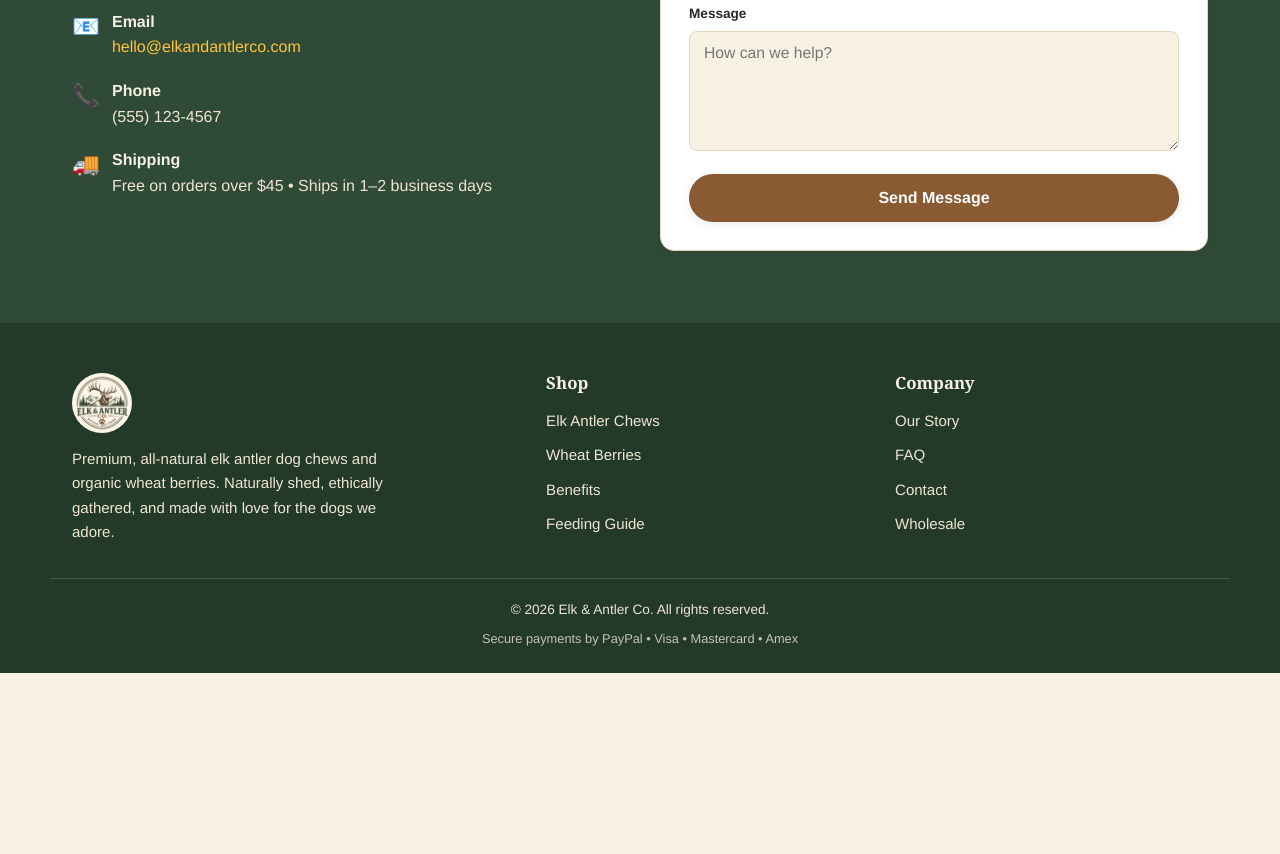
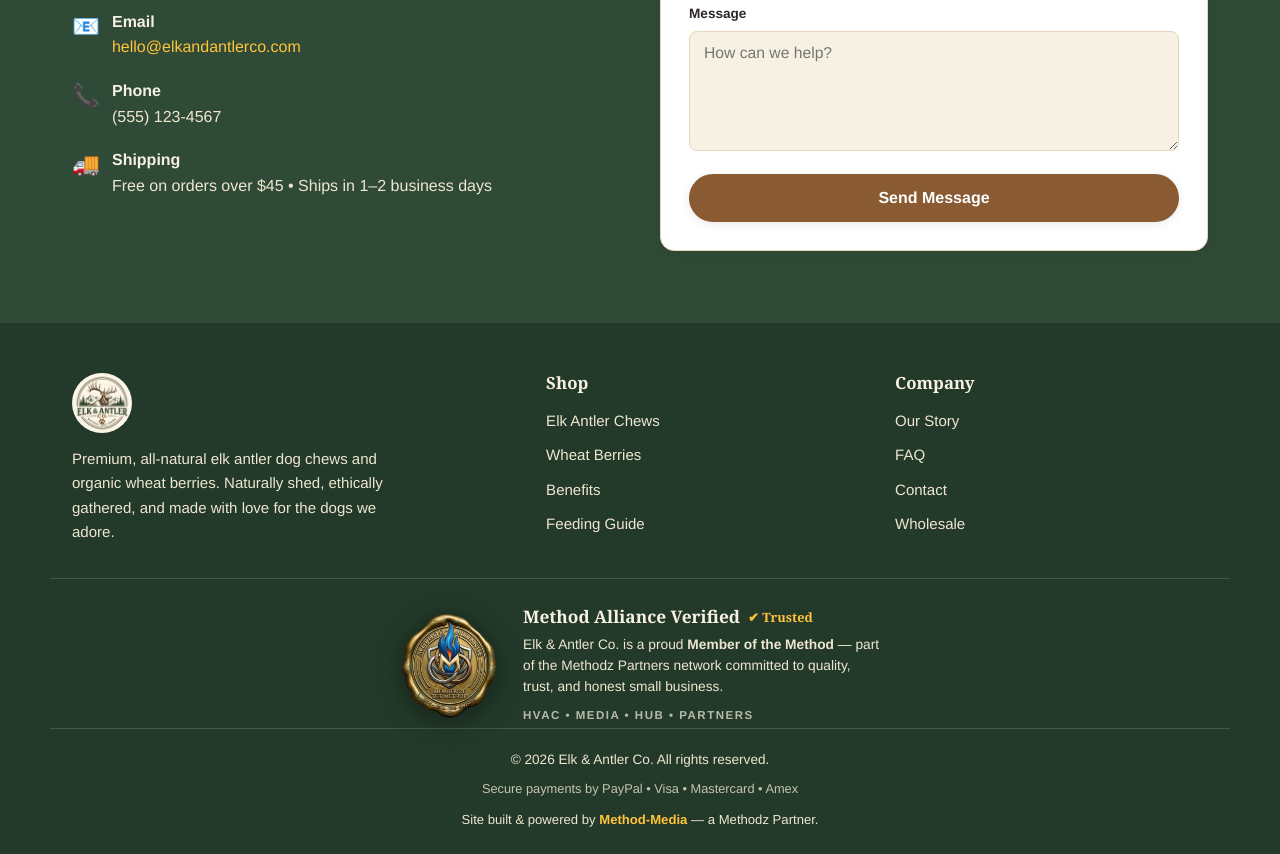
Before and after one commit to ziddi3/elk-antler-co, a plain HTML site: page index.html in a window 1280 px wide. Shown: the part 5134-5988 px from the top of the page. Before the commit the page ends 5807 px from the top, so only its background shows below. Drawn offline with Linux system fonts and the light colour scheme.

Commit message:
Add Method Alliance trust badge + Method-Media credits to footer

```diff
--- a/css/styles.css
+++ b/css/styles.css
@@ -223,6 +223,38 @@ img { max-width: 100%; display: block; }
 .footer-col a:hover { color: #fff; }
 .footer-bottom { border-top: 1px solid rgba(255,255,255,.15); padding-top: 20px; text-align: center; color: var(--cream-2); font-size: .85rem; }
 .footer-bottom .pay { margin-top: 8px; font-size: .8rem; opacity: .8; }
+.footer-bottom .credit { margin-top: 10px; font-size: .82rem; }
+.footer-bottom .credit a { color: var(--paypal); font-weight: 700; }
+.footer-bottom .credit a:hover { color: #fff; }
+
+/* ===== Method Alliance trust badge ===== */
+.method-trust {
+  border-top: 1px solid rgba(255,255,255,.15);
+  margin-top: 8px; padding: 28px 0 4px;
+  display: flex; align-items: center; justify-content: center; gap: 22px; flex-wrap: wrap; text-align: left;
+}
+.method-trust img {
+  width: 104px; height: 104px; object-fit: contain;
+  filter: drop-shadow(0 4px 14px rgba(0,0,0,.45));
+  transition: transform .25s ease;
+  flex-shrink: 0;
+}
+.method-trust img:hover { transform: scale(1.06) rotate(-2deg); }
+.method-trust .mt-copy { max-width: 360px; }
+.method-trust .mt-copy h4 {
+  color: var(--cream); font-family: var(--serif); font-size: 1.08rem; margin-bottom: 6px;
+  display: flex; align-items: center; gap: 8px;
+}
+.method-trust .mt-copy .mt-verified { color: var(--paypal); font-size: .8rem; }
+.method-trust .mt-copy p { color: var(--cream-2); font-size: .86rem; line-height: 1.55; }
+.method-trust .mt-copy .mt-tags {
+  margin-top: 8px; font-size: .72rem; letter-spacing: 1.5px; text-transform: uppercase;
+  color: rgba(247,241,227,.7); font-weight: 700;
+}
+@media (max-width: 560px) {
+  .method-trust { flex-direction: column; text-align: center; gap: 14px; }
+  .method-trust .mt-copy h4 { justify-content: center; }
+}
 
 /* ===== Cart drawer ===== */
 .cart-overlay { position: fixed; inset: 0; background: rgba(0,0,0,.45); opacity: 0; visibility: hidden; transition: opacity .25s ease; z-index: 200; }
--- a/index.html
+++ b/index.html
@@ -236,9 +236,20 @@
         </ul>
       </div>
     </div>
+    <!-- Method Alliance trust badge -->
+    <div class="container method-trust">
+      <img src="assets/img/method-alliance-badge.png" alt="Method Alliance — Member of the Method • HVAC • Media • Hub • Partners" />
+      <div class="mt-copy">
+        <h4>Method Alliance Verified <span class="mt-verified">✔ Trusted</span></h4>
+        <p>Elk &amp; Antler Co. is a proud <strong>Member of the Method</strong> — part of the Methodz Partners network committed to quality, trust, and honest small business.</p>
+        <div class="mt-tags">HVAC • Media • Hub • Partners</div>
+      </div>
+    </div>
+
     <div class="container footer-bottom">
       <div>© <span id="year"></span> Elk &amp; Antler Co. All rights reserved.</div>
       <div class="pay">Secure payments by PayPal • Visa • Mastercard • Amex</div>
+      <div class="credit">Site built &amp; powered by <a href="https://methodz.ca" target="_blank" rel="noopener">Method-Media</a> — a Methodz Partner.</div>
     </div>
   </footer>
 
```
Also changed, not shown: README.md, assets/img/method-alliance-badge.png (added), 1 other file.
